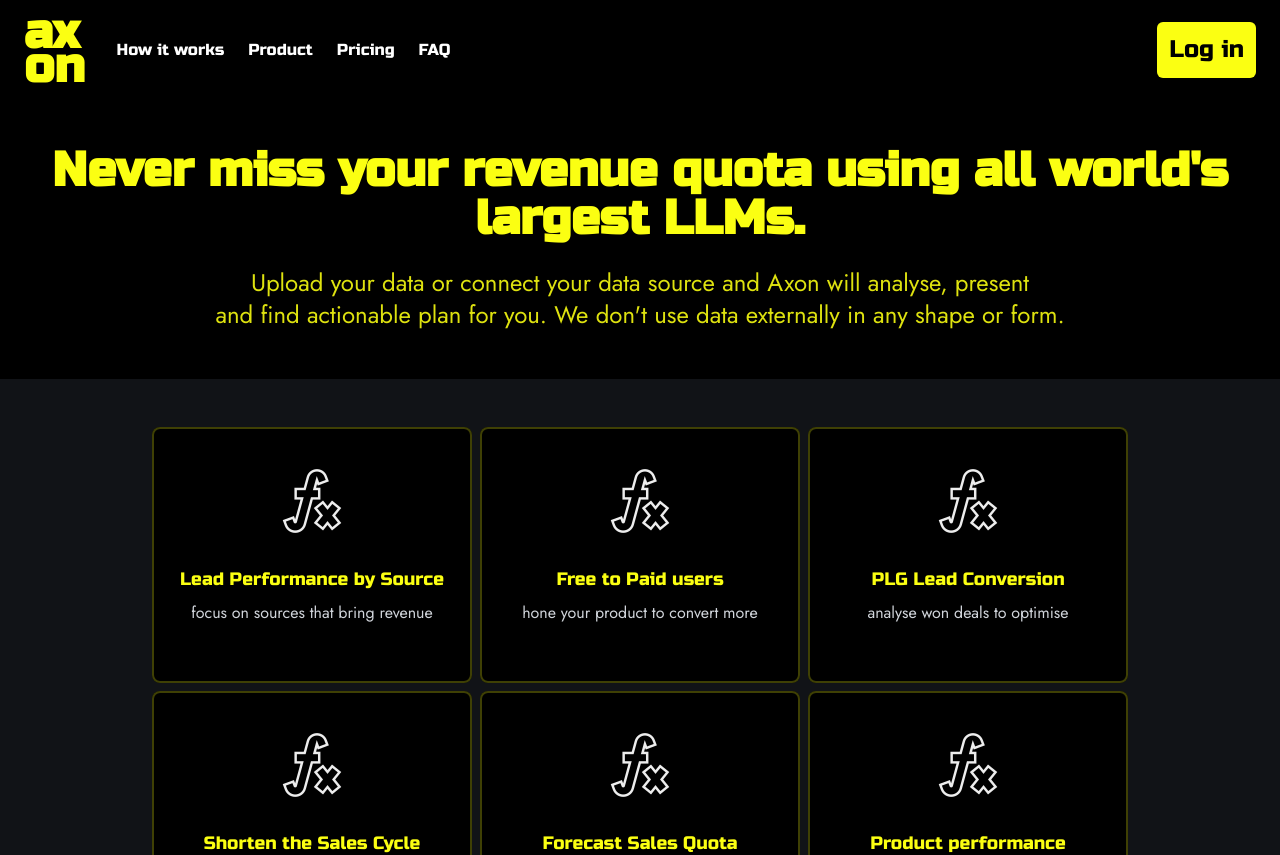
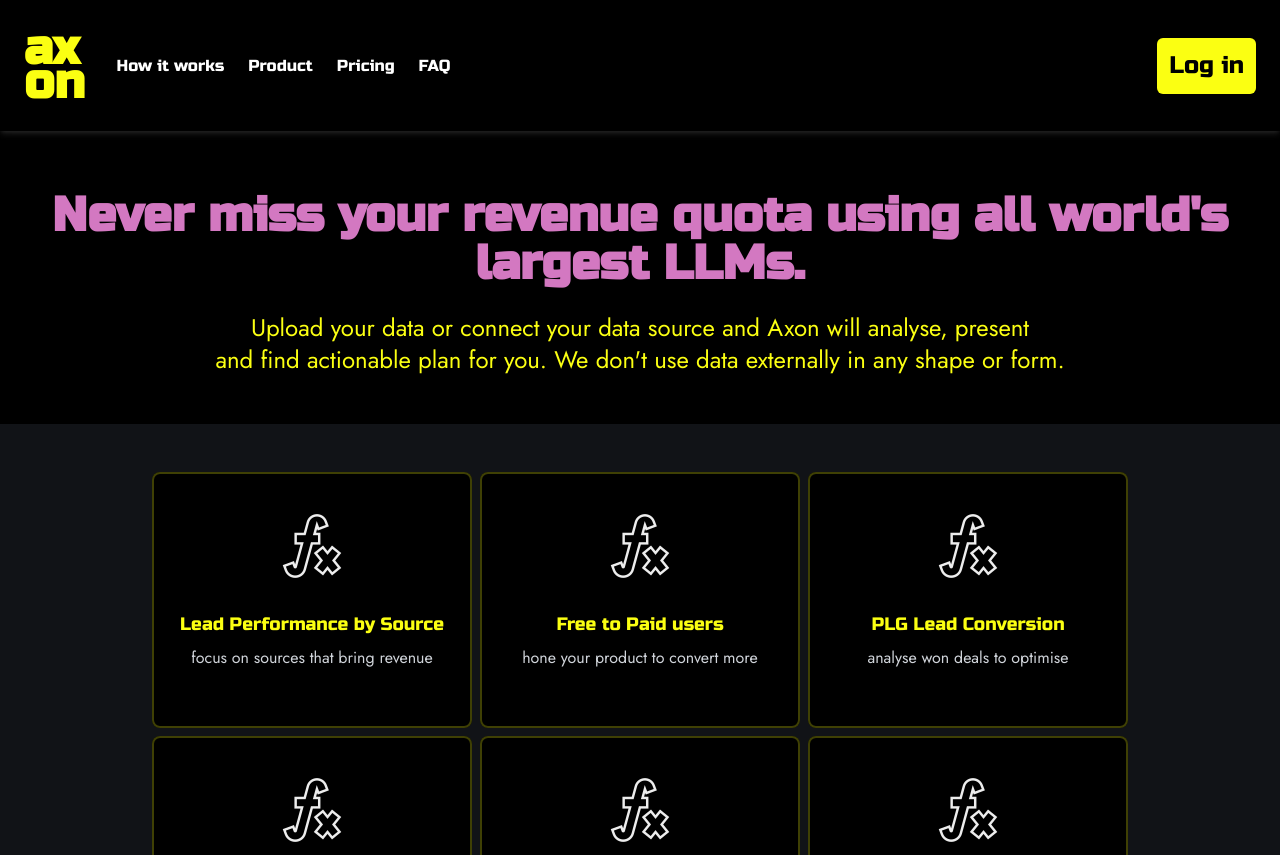
Before and after one commit to WitkowskiMichau/axon-website, a Next.js app: page / in a window 1280 px wide. Shown: the top 855 px of the page. Built offline with nearby package versions, Linux system fonts and the light colour scheme.

Commit message:
work in progress #2

```diff
--- a/src/components/Header.tsx
+++ b/src/components/Header.tsx
@@ -1,16 +1,13 @@
-// src/components/Header.tsx
 const Header = () => {
     return (
-        <header className="shadow-md px-6 bg-black py-4">
-            <div className="flex justify-between items-center">
+        <header className="fixed py-8 top-0 left-0 w-full shadow-bright px-6 bg-black z-50 h-17">
+            <div className="flex justify-between items-center h-full">
                 <div className='flex items-center'>
-                    <div
-                        className="text-5xl font-bold text-primaryYellow font-russo p-0 pr-8 leading-extra-tight">ax<br/>on
+                    <div className="text-5xl font-bold text-primaryYellow font-russo p-0 pr-8 leading-extra-tight">
+                        ax<br/>on
                     </div>
                     <ul className="flex flex-end space-x-6 text-white font-russo p-0 cursor-pointer">
-                        <li className="hover:text-primaryYellow hover:bg-black transition-colors duration-300">How it
-                            works
-                        </li>
+                        <li className="hover:text-primaryYellow hover:bg-black transition-colors duration-300">How it works</li>
                         <li className="hover:text-primaryYellow hover:bg-black transition-colors duration-300">Product</li>
                         <li className="hover:text-primaryYellow hover:bg-black transition-colors duration-300">Pricing</li>
                         <li className="hover:text-primaryYellow hover:bg-black transition-colors duration-300">FAQ</li>
@@ -19,8 +16,8 @@ const Header = () => {
 
                 <nav>
                     <ul className="flex lex-end space-x-6 text-white font-russo p-0 cursor-pointer">
-                        <li className='text-2xl bg-primaryYellow text-black rounded-md p-3 hover:bg-black hover:text-primaryYellow hover:border hover:border-primaryYellow transition-colors duration-300'>Log
-                            in
+                        <li className='text-2xl bg-primaryYellow text-black rounded-md p-3 hover:bg-black hover:text-primaryYellow hover:border hover:border-primaryYellow transition-colors duration-300'>
+                            Log in
                         </li>
                     </ul>
                 </nav>
--- a/src/components/sections/Hero.tsx
+++ b/src/components/sections/Hero.tsx
@@ -7,9 +7,11 @@ const Hero = () => {
         const observer = new IntersectionObserver(
             (entries) => {
                 entries.forEach((entry) => {
+                    const target = entry.target as HTMLElement;
                     if (entry.isIntersecting) {
-                        entry.target.classList.add('animate-fadeInUp');
-                        observer.unobserve(entry.target);
+                        target.style.opacity = '1';
+                        target.classList.add('animate-fadeInUp');
+                        observer.unobserve(target);
                     }
                 });
             },
@@ -29,11 +31,11 @@ const Hero = () => {
 
     return (
         <div className='bg-black'>
-            <section ref={heroRef} className="container py-12 text-center mx-auto opacity-0">
-                <h2 className="text-5xl font-bold mb-6 font-russo text-primaryYellow animate-initialJump">
+            <section ref={heroRef} className="container py-12 text-center mx-auto" style={{ opacity: 0, marginTop: '4rem' }}>
+                <h2 className="mt-20 text-5xl font-bold mb-6 font-russo text-90sBlue animate-colorChange">
                     Never miss your revenue quota using all world's largest LLMs.
                 </h2>
-                <p className="text-2xl text-primaryYellow font-jost animate-pulse">
+                <p className="text-2xl text-primaryYellow font-jost">
                     Upload your data or connect your data source and Axon will analyse, present <br />
                     and find actionable plan for you. We don't use data externally in any shape or form.
                 </p>
--- a/src/styles/globals.css
+++ b/src/styles/globals.css
@@ -1,4 +1,3 @@
-/* src/styles/globals.css */
 @tailwind base;
 @tailwind components;
 @tailwind utilities;
@@ -7,6 +6,7 @@
 html, body {
     height: 100%;
     margin: 0;
+    background-color: #000; /* Ensure the background is dark */
 }
 
 @keyframes fadeInUp {
@@ -24,3 +24,19 @@ html, body {
     animation: fadeInUp 1s ease-out forwards;
     opacity: 0; /* Ensure elements are hidden initially */
 }
+
+@keyframes colorChange {
+    0%, 100% {
+        color: #00BFFF; /* 90s blue */
+    }
+    50% {
+        color: #FF69B4; /* 90s pink */
+    }
+}
+
+.animate-colorChange {
+    animation: colorChange 5s infinite;
+}
+.shadow-bright {
+    box-shadow: 0 4px 6px -1px rgba(255, 255, 255, 0.1), 0 2px 4px -1px rgba(255, 255, 255, 0.06);
+}
--- a/tailwind.config.js
+++ b/tailwind.config.js
@@ -21,7 +21,10 @@ var config = {
             colors: {
                 primaryYellow: '#fbff12', // Main bright yellow
                 lightGray: '#f8f8f8',
-                darkBlue: '#111317'
+                darkBlue: '#111317',
+                '90s-blue': '#00BFFF',
+                '90s-pink': '#FF69B4',
+                'primary-yellow': '#FFD700',
             },
         },
     },
--- a/tailwind.config.ts
+++ b/tailwind.config.ts
@@ -21,7 +21,10 @@ const config: Config = {
             colors: {
                 primaryYellow: '#fbff12',  // Main bright yellow
                 lightGray: '#f8f8f8',
-                darkBlue: '#111317'
+                darkBlue: '#111317',
+                '90s-blue': '#00BFFF',
+                '90s-pink': '#FF69B4',
+                'primary-yellow': '#FFD700',
             },
         },
     },
```
